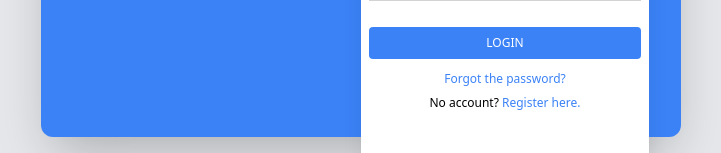
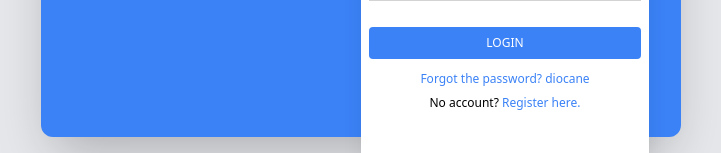
Before and after one commit to Andrea-Dispe/Login-Signup-App, a React (Create React App) app in the folder client/: page / in a window 1280 px wide. Shown: the part 455-608 px from the top of the page, without its empty margins (279-1000 px from the left). Built offline with nearby package versions, Linux system fonts and the light colour scheme; no server answers.

Commit message:
test commit

```diff
--- a/client/src/pages/Login.jsx
+++ b/client/src/pages/Login.jsx
@@ -63,7 +63,7 @@ const Login = ({ setUsername, setEmail, setPassword, handleLogin, userRef, isVal
         <div>
           <p className="sm:text-base md:text-xs mt-2">
             <Link to='/password-reset-request' className="text-blue-500 mb-5">
-              Forgot the password?
+              Forgot the password? diocane
             </Link>
           </p>
         </div>
```
Also changed, not shown: 2 other files (tests, documents, lock files or other folders).
